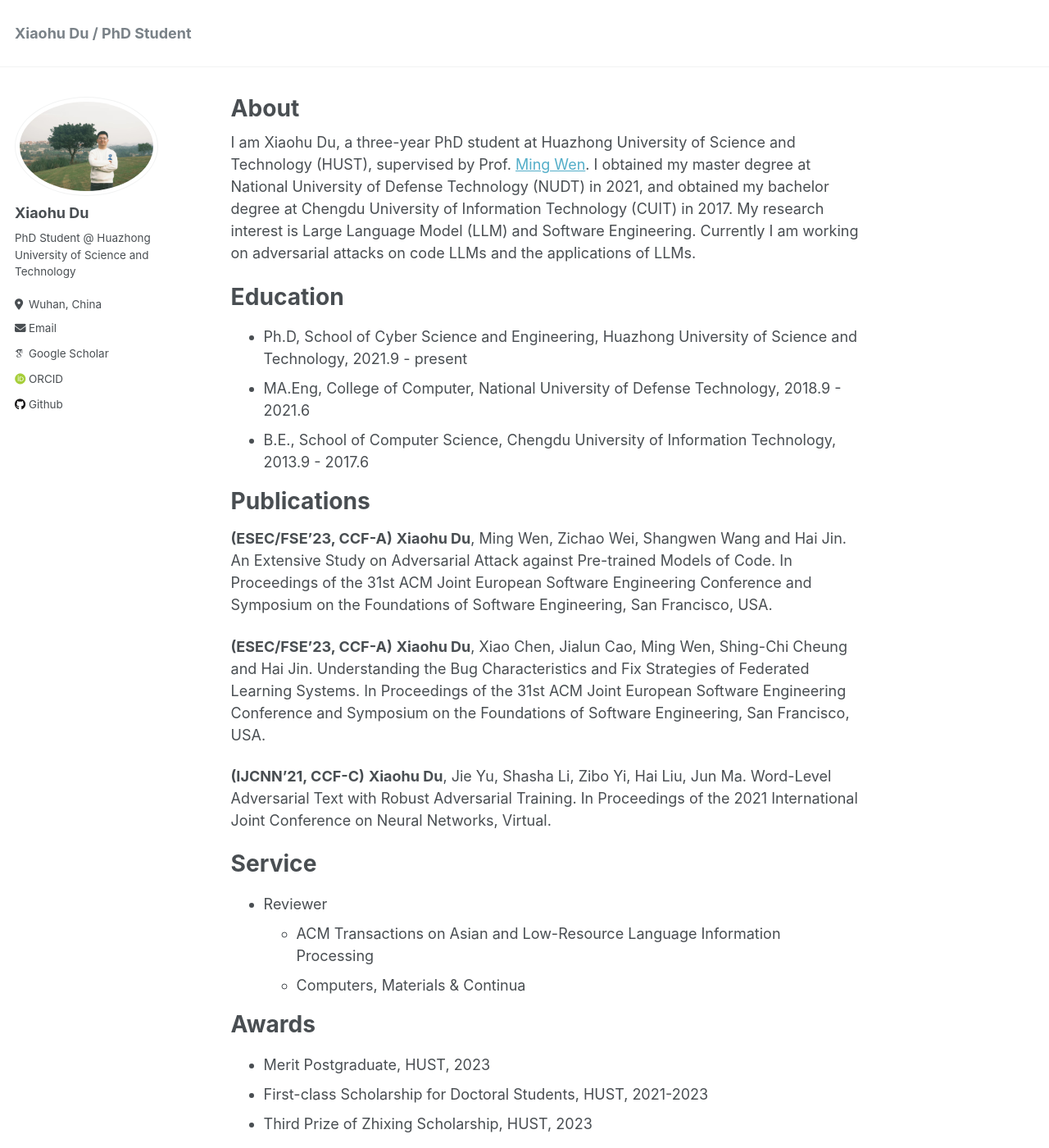
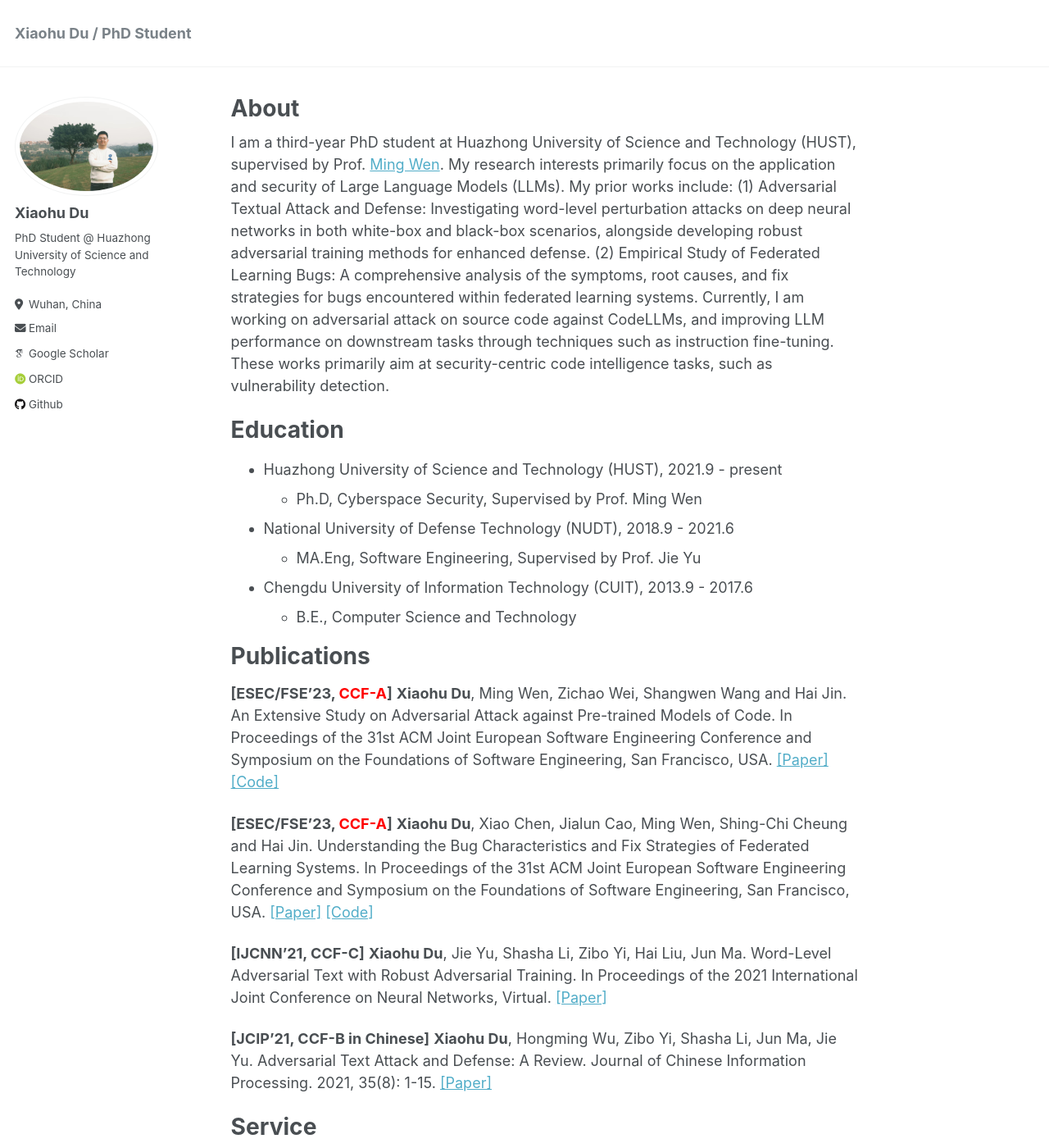
Before and after one commit to xhdu/xhdu.github.io, a Jekyll site: the page built from _pages/about.md, in a window 1280 px wide and 1400 px high. Shown: the whole window at 82% size. Built offline with Jekyll 4.4.1, drawn with Linux system fonts in a browser that asks for light colours; some web fonts are replaced.

Commit message:
Add papers

```diff
--- a/_pages/about.md
+++ b/_pages/about.md
@@ -8,21 +8,27 @@ redirect_from:
   - /about.html
 ---
 
-I am Xiaohu Du, a three-year PhD student at Huazhong University of Science and Technology (HUST), supervised by Prof. [Ming Wen](https://mingwen-cs.github.io/). I obtained my master degree at National University of Defense Technology (NUDT) in 2021, and obtained my bachelor degree at Chengdu University of Information Technology (CUIT) in 2017. My research interest is Large Language Model (LLM) and Software Engineering. Currently I am working on adversarial attacks on code LLMs and the applications of LLMs.
+I am a third-year PhD student at Huazhong University of Science and Technology (HUST), supervised by Prof. [Ming Wen](https://mingwen-cs.github.io/). My research interests primarily focus on the application  and security of Large Language Models (LLMs). My prior works include: (1) Adversarial Textual Attack and Defense: Investigating word-level perturbation attacks on deep neural networks in both white-box and black-box scenarios, alongside developing robust adversarial training methods for enhanced defense. (2) Empirical Study of Federated Learning Bugs: A comprehensive analysis of the symptoms, root causes, and fix strategies for bugs encountered within federated learning systems.
+Currently, I am working on adversarial attack on source code against CodeLLMs, and improving LLM performance on downstream tasks through techniques such as instruction fine-tuning. These works primarily aim at security-centric code intelligence tasks, such as vulnerability detection.
 
 Education
 ======
-* Ph.D, School of Cyber Science and Engineering, Huazhong University of Science and Technology, 2021.9 - present
-* MA.Eng, College of Computer, National University of Defense Technology, 2018.9 - 2021.6
-* B.E., School of Computer Science, Chengdu University of Information Technology, 2013.9 - 2017.6
+- Huazhong University of Science and Technology (HUST), 2021.9 - present
+  - Ph.D, Cyberspace Security, Supervised by Prof. Ming Wen
+- National University of Defense Technology (NUDT), 2018.9 - 2021.6
+  - MA.Eng, Software Engineering, Supervised by Prof. Jie Yu
+- Chengdu University of Information Technology (CUIT), 2013.9 - 2017.6
+  - B.E., Computer Science and Technology
 
 Publications
 ======
-**(ESEC/FSE'23, CCF-A)** **Xiaohu Du**, Ming Wen, Zichao Wei, Shangwen Wang and Hai Jin. An Extensive Study on Adversarial Attack against Pre-trained Models of Code. In Proceedings of the 31st ACM Joint European Software Engineering Conference and Symposium on the Foundations of Software Engineering, San Francisco, USA.
+**[ESEC/FSE'23, <font color="red">CCF-A</font>]** **Xiaohu Du**, Ming Wen, Zichao Wei, Shangwen Wang and Hai Jin. An Extensive Study on Adversarial Attack against Pre-trained Models of Code. In Proceedings of the 31st ACM Joint European Software Engineering Conference and Symposium on the Foundations of Software Engineering, San Francisco, USA. [[Paper]](http://xhdu.github.io/files/FSE23-1.pdf) [[Code]](https://github.com/CGCL-codes/Attack_PTMC)
 
-**(ESEC/FSE'23, CCF-A)** **Xiaohu Du**, Xiao Chen, Jialun Cao, Ming Wen, Shing-Chi Cheung and Hai Jin. Understanding the Bug Characteristics and Fix Strategies of Federated Learning Systems. In Proceedings of the 31st ACM Joint European Software Engineering Conference and Symposium on the Foundations of Software Engineering, San Francisco, USA.
+**[ESEC/FSE'23, <font color="red">CCF-A</font>]** **Xiaohu Du**, Xiao Chen, Jialun Cao, Ming Wen, Shing-Chi Cheung and Hai Jin. Understanding the Bug Characteristics and Fix Strategies of Federated Learning Systems. In Proceedings of the 31st ACM Joint European Software Engineering Conference and Symposium on the Foundations of Software Engineering, San Francisco, USA. [[Paper]](http://xhdu.github.io/files/FSE23-2.pdf) [[Code]](https://github.com/CGCL-codes/FL_Bug_Study)
 
-**(IJCNN'21, CCF-C)** **Xiaohu Du**, Jie Yu, Shasha Li, Zibo Yi, Hai Liu, Jun Ma. Word-Level Adversarial Text with Robust Adversarial Training. In Proceedings of the 2021 International Joint Conference on Neural Networks, Virtual.
+**[IJCNN'21, CCF-C]** **Xiaohu Du**, Jie Yu, Shasha Li, Zibo Yi, Hai Liu, Jun Ma. Word-Level Adversarial Text with Robust Adversarial Training. In Proceedings of the 2021 International Joint Conference on Neural Networks, Virtual. [[Paper]](http://xhdu.github.io/files/IJCNN21.pdf)
+
+**[JCIP'21, CCF-B in Chinese]** **Xiaohu Du**, Hongming Wu, Zibo Yi, Shasha Li, Jun Ma, Jie Yu. Adversarial Text Attack and Defense: A Review. Journal of Chinese Information Processing. 2021, 35(8): 1-15. [[Paper]](http://xhdu.github.io/files/JCIP21.pdf)
 
 Service
 ======
```
Also changed, not shown: 4 other files.
